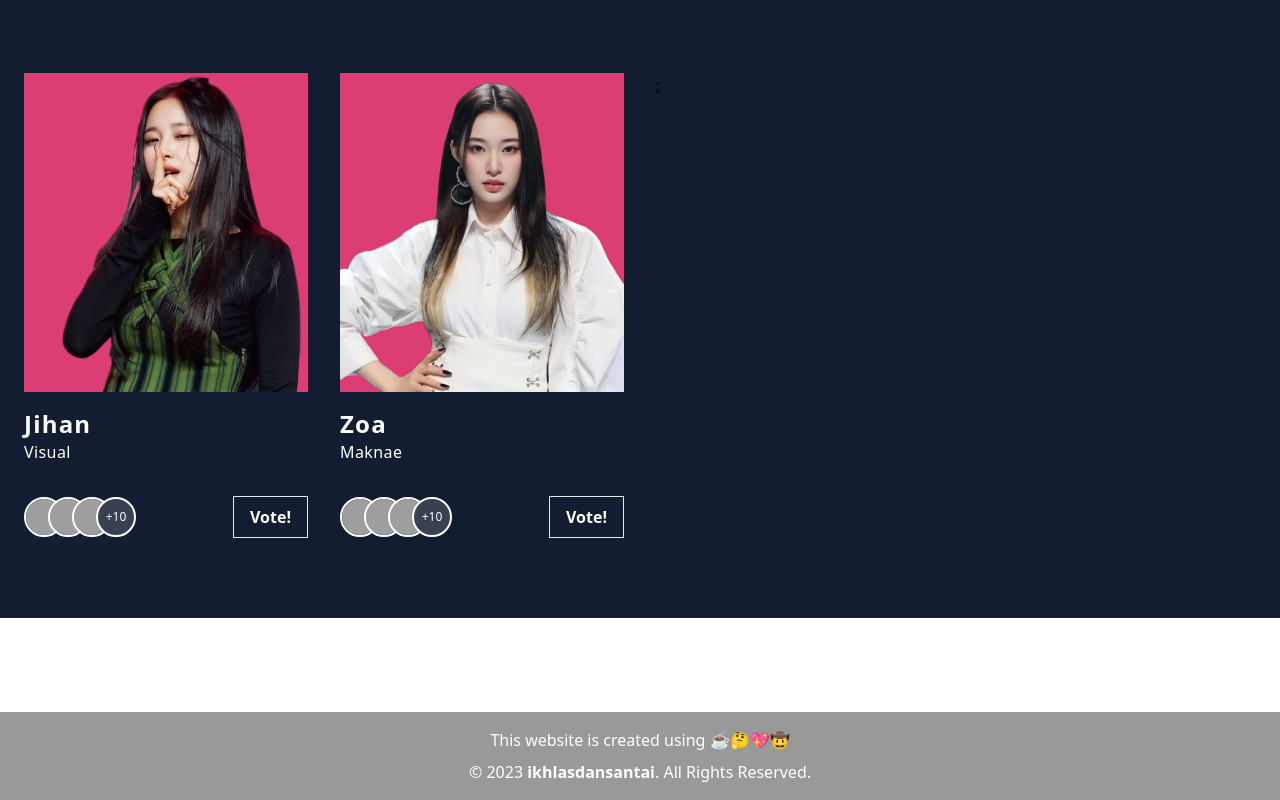
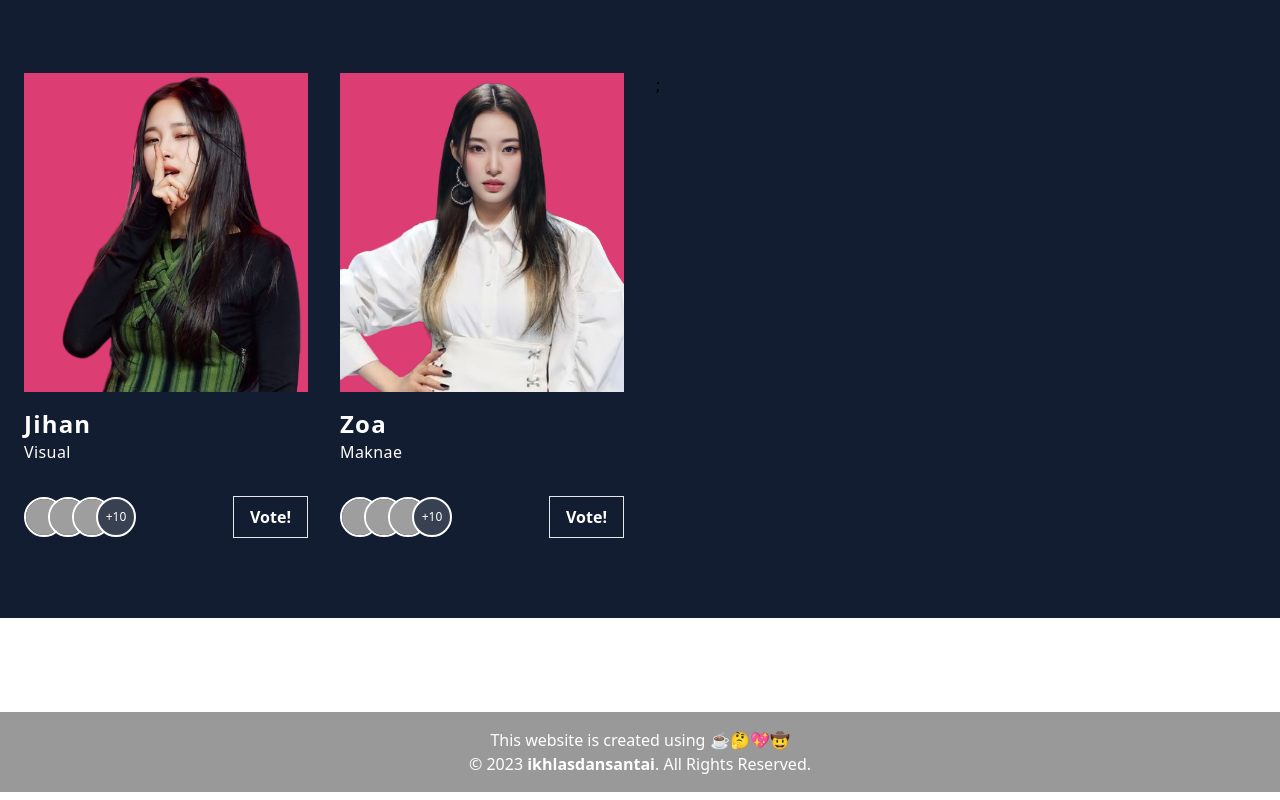
Before and after one commit to ikhlasdansantai/weeekly-website-fanmade, a React (Create React App) app: page / in a window 1280 px wide. Shown: the part 4668-5468 px from the top of the page. Built offline with nearby package versions, Linux system fonts and the light colour scheme; grey boxes are pictures that could not be loaded; some icons are missing.

Commit message:
menghapus class darkmode pada comp footer

```diff
--- a/src/containers/footer/footer.jsx
+++ b/src/containers/footer/footer.jsx
@@ -45,7 +45,7 @@
 
       <div className="bg-[#999] p-4 text-center text-white">
         This website is created using ☕🤔💖🤠
-        <p className="text-white dark:text-neutral-400 mt-2">
+        <p className="text-white">
           © 2023{" "}
           <span className="font-semibold hover:text-textDark">
             <a href="https://github.com/ikhlasdansantai">ikhlasdansantai</a>
```
